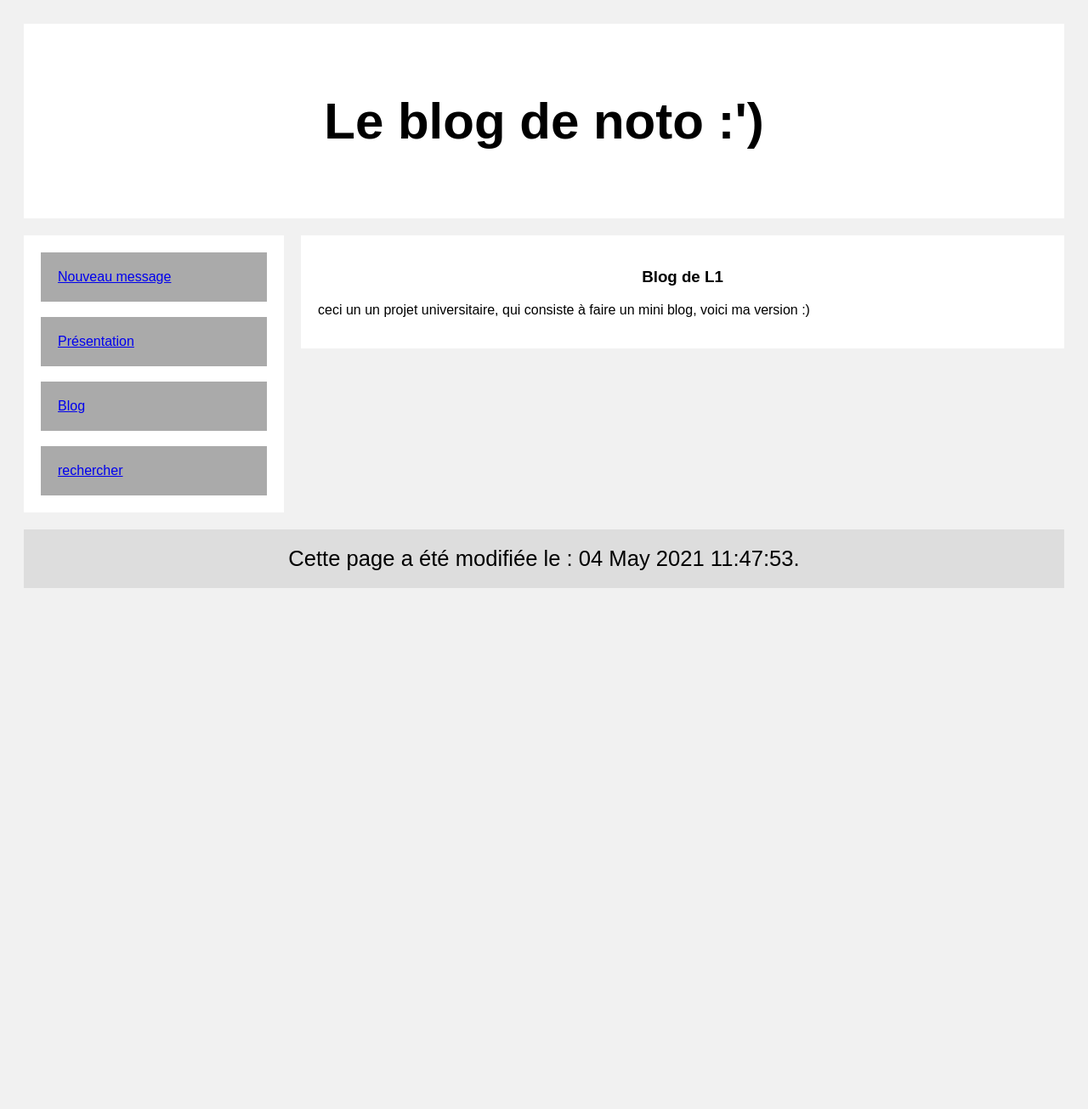
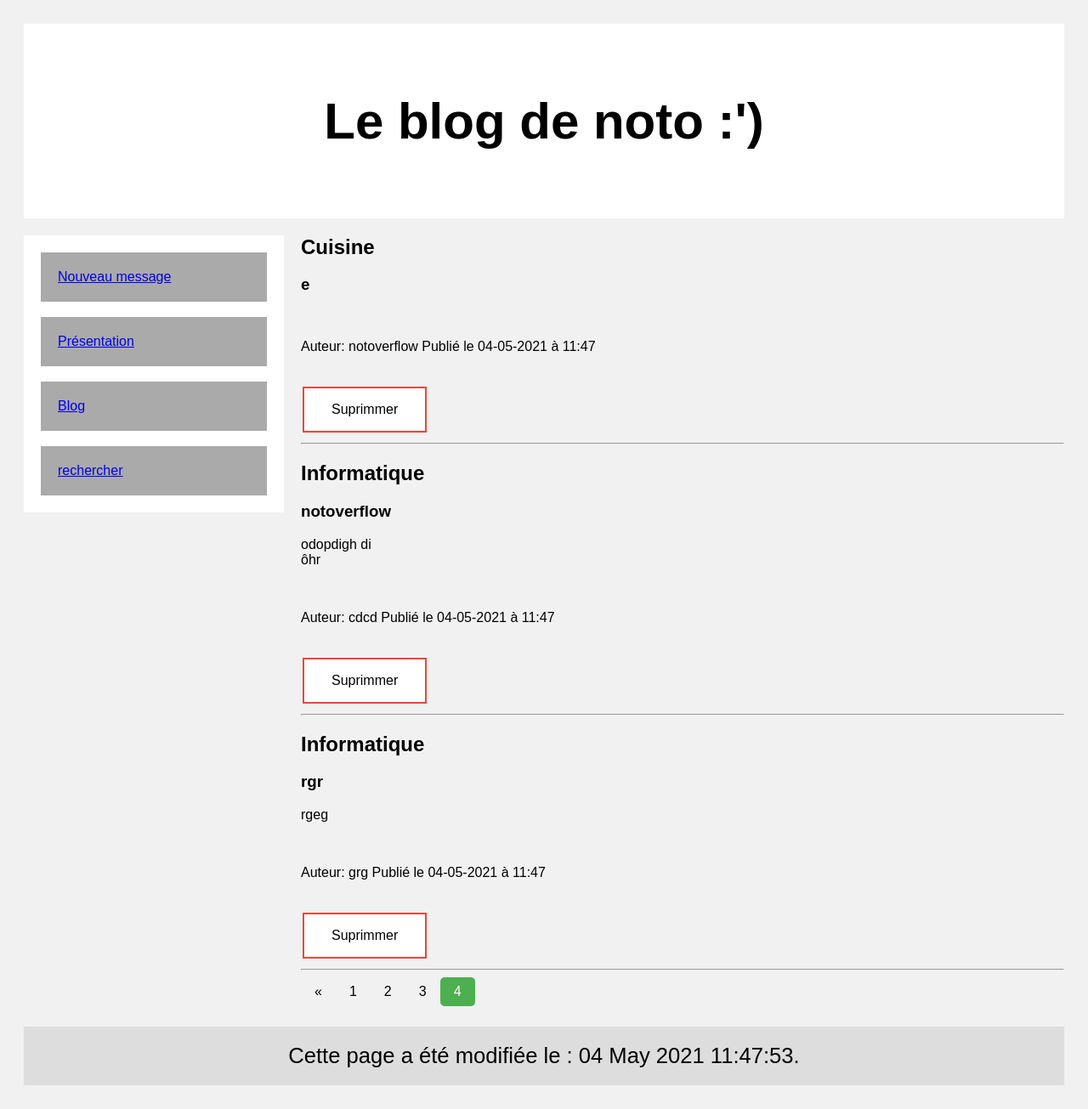
Before and after one commit to notoverflow/Blog, a PHP site: page /?page=suprimmer in a window 1280 px wide. Shown: the whole page at 85% size. Before the commit the page ends 692 px from the top, so only its background shows below. Run offline with PHP 8.4, Linux system fonts and the light colour scheme; data that the repository does not hold is empty.

Commit message:
blog on peux poster des messages, paginations

```diff
--- a/index.php
+++ b/index.php
@@ -64,6 +64,10 @@
             $P = false;
         }
 
+        if ($_GET['page'] == 'suprimmer') {
+//            todo suprimmer le message
+            $P = true;
+        }
 
         if ($_GET['page'] == 'Message' or $P) {
 
@@ -83,7 +87,7 @@
             if (isset($_GET['n']) && !empty($_GET['n'])) {
                 $currentPage = (int)strip_tags($_GET['n']);
             } else {
-                $currentPage = 1;
+                $currentPage = $nbrpage;
             }
             $premier = ($currentPage * $nbparpage) - $nbparpage + 1;
             $dernier = $premier + $nbparpage - 1;
@@ -101,7 +105,8 @@
                 $auteur = $messages[$i][4];
                 $jour = date("d-m-Y");
                 $heure = date("H:i");
-
+//todo changer position id
+                $id = 1;
                 echo "
 			<div class='w3-container'>
 			<article>
@@ -113,7 +118,14 @@
 			<h3>$titre</h3>
 			       <p> $message </p>
 			       <img src='$image' style='weight:50px;height:50px'/>
-			       <p class='w3-right'> Auteur: $auteur  Publié le $jour à $heure
+			       <p class='w3-right'> Auteur: $auteur  Publié le $jour à $heure </p>
+			       <br>
+
+			       			      <a href='index.php?page=suprimmer&id=";echo $id; echo "' > <button class='button button3' >Suprimmer </button></a>
+
+			       <br>
+
+
 			</div>
 
 
@@ -135,7 +147,7 @@
 
                 <?php for ($page = 1; $page <= $nbrpage; $page++): ?>
                     <a <?php if ($page == $currentPage) echo 'class="active"' ?>
-                    href="index.php?page=Message&n=<?= $page ?> >"> <?= $page ?></a>
+                            href="index.php?page=Message&n=<?= $page ?> >"> <?= $page ?></a>
                 <?php endfor ?>
 
                 <a <?php if ($currentPage == $nbrpage) echo 'style="display:none"' ?>
--- a/messages.txt
+++ b/messages.txt
@@ -12,3 +12,5 @@ po|Cuisine|viv al cuisine||notoverflow
 info|Informatique|c++||notoverflow
 musique|Musique|vive la musique :) <br>:)<br>||notoverflow
 e|Cuisine|||notoverflow
+notoverflow|Informatique|odopdigh di<br>ôhr||cdcd
+rgr|Informatique|rgeg||grg
--- a/style.css
+++ b/style.css
@@ -105,3 +105,27 @@ footer {
     background-color: #ddd;
     border-radius: 5px;
 }
+.button {
+    background-color: #4CAF50; /* Green */
+    border: none;
+    color: white;
+    padding: 16px 32px;
+    text-align: center;
+    text-decoration: none;
+    display: inline-block;
+    font-size: 16px;
+    margin: 4px 2px;
+    transition-duration: 0.4s;
+    cursor: pointer;
+}
+
+.button3 {
+    background-color: white;
+    color: black;
+    border: 2px solid #f44336;
+}
+
+.button3:hover {
+    background-color: #f44336;
+    color: white;
+}
```
